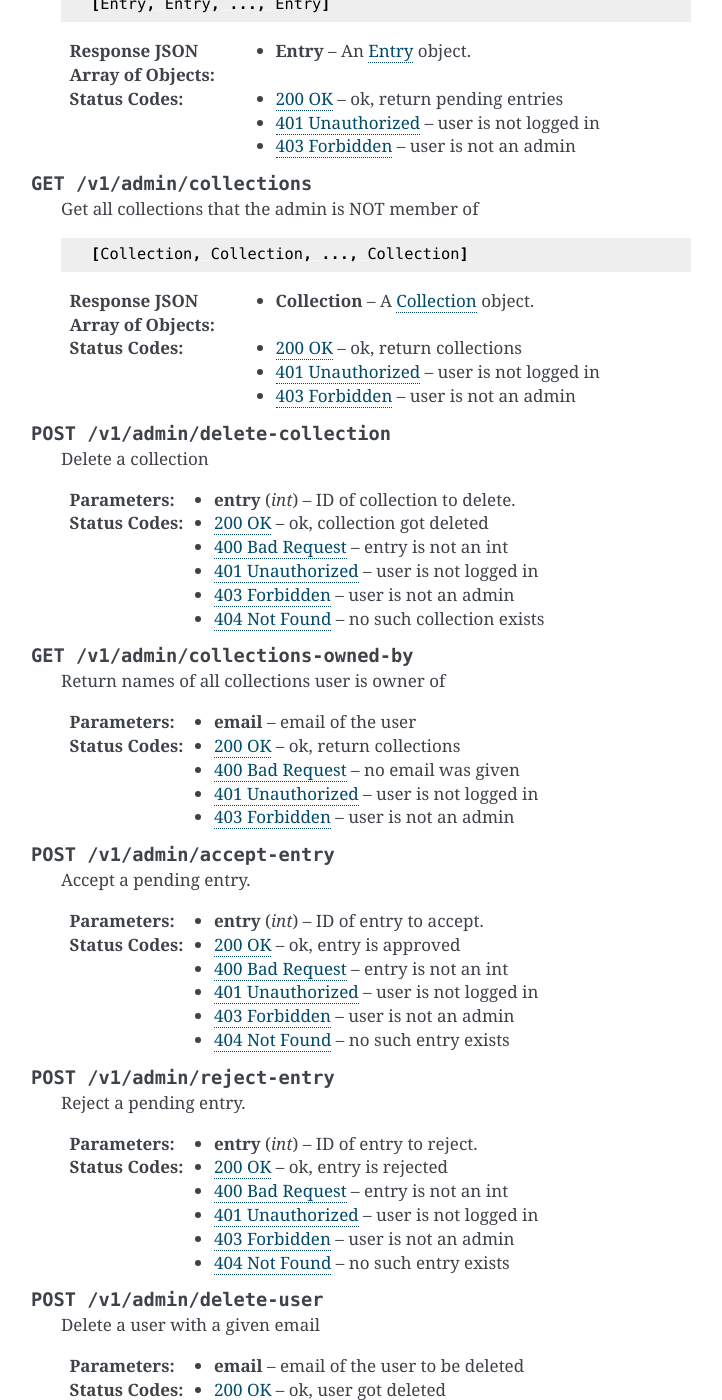
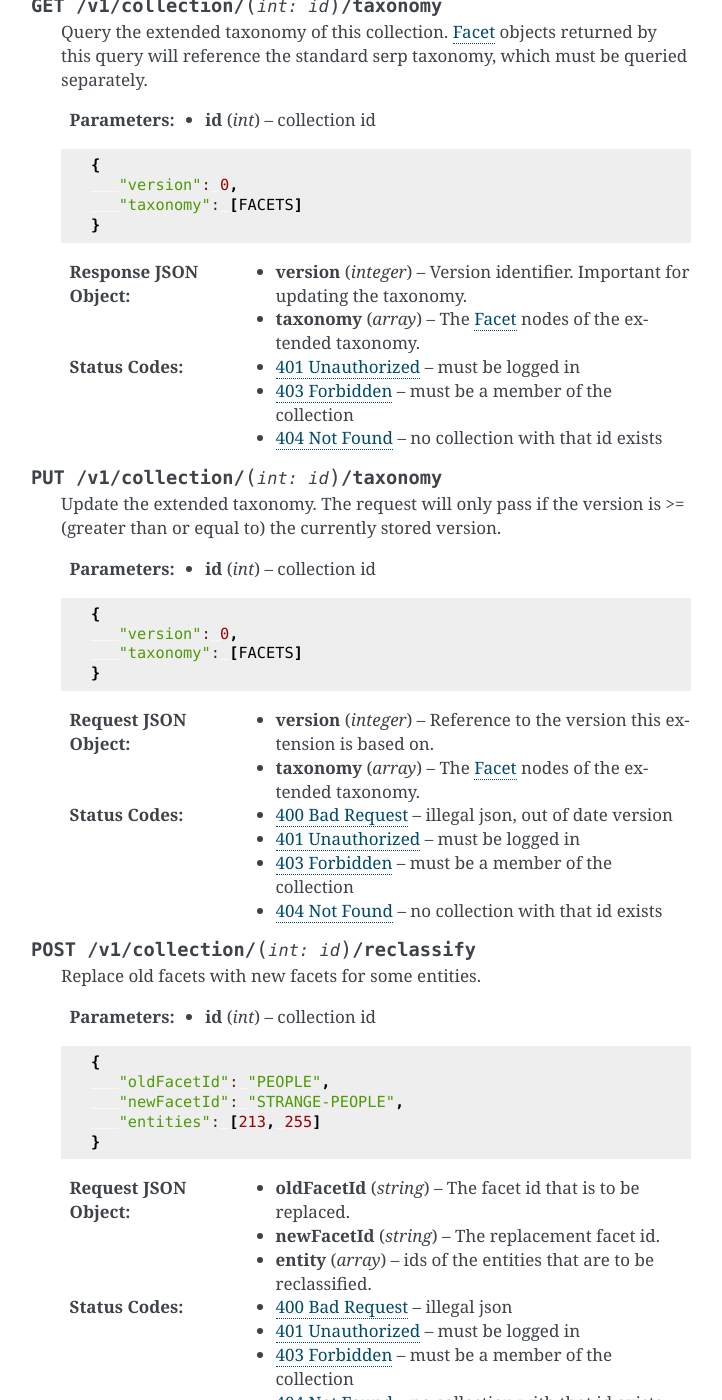
Before and after one commit to sergiorico/backend, a Sphinx documentation site: the page built from docs/api.rst, in a window 1280 px wide and 1400 px high, scrolled down 11320 px. Shown: the whole window, without its empty margins (389-1111 px from the left). Built offline with Sphinx 7.4.7, drawn with Linux system fonts in a browser that asks for light colours; some of the changed text lies outside the part shown.

Commit message:
Add api docs for new endpoints

```diff
--- a/docs/api.rst
+++ b/docs/api.rst
@@ -40,18 +40,35 @@
 ~~~~~~~~~~~~~~
 .. http:get:: /v1/entry/taxonomy
 
-   Get the combined taxonomy for the whole database.
+   Get a flattened version of the standard SERP taxonomy. The flattened graph assumes an implicit "ROOT" node object as the top parent.
 
    .. sourcecode:: js
 
       {
-          "ADAPTING": ["YES, SIR"],
-          "IMPROVING": ["NO, SIR"]
+          "version": 0,
+          "taxonomy": [FACETS]
       }
 
-   :>json array <key>: each key maps to the entities/samples used to classify itself
+   :>json integer version: A version identifier.
+   :>json array taxonomy: An array of `Facet`_ objects. The flattened taxonomy.
 
    :statuscode 200: ok, return taxonomy
+
+Facet
+-----
+A node in the taxonomy tree is called a facet.
+
+.. sourcecode:: js
+
+   {
+      "id": "PLANNING",
+      "name": "Test planning",
+      "parent": "SCOPE"
+   }
+
+Where ``id`` is a (per-taxonomy) unique identifier of this facet,
+``name`` is a descriptive name and ``parent`` is the ``id`` of
+the parent node (since a taxonomy is a tree).
 
 Edge
 ----
@@ -525,6 +542,123 @@
    :statuscode 403: must be a member of the collection
    :statuscode 404: no collection with that id exists
 
+.. http:get:: /v1/collection/(int:id)/taxonomy
+
+   Query the extended taxonomy of this collection. `Facet`_ objects
+   returned by this query will reference the standard serp taxonomy,
+   which must be queried separately.
+
+   :param id: collection id
+   :type id: int
+
+   .. sourcecode:: js
+
+      {
+         "version": 0,
+         "taxonomy": [FACETS]
+      }
+
+   :>json integer version: Version identifier. Important for updating the taxonomy.
+   :>json array taxonomy: The `Facet`_ nodes of the extended taxonomy.
+
+   :statuscode 401: must be logged in
+   :statuscode 403: must be a member of the collection
+   :statuscode 404: no collection with that id exists
+
+.. http:put:: /v1/collection/(int:id)/taxonomy
+
+   Update the extended taxonomy.  The request will only pass if
+   the version is >= (greater than or equal to) the currently
+   stored version.
+
+   :param id: collection id
+   :type id: int
+
+   .. sourcecode:: js
+
+      {
+         "version": 0,
+         "taxonomy": [FACETS]
+      }
+
+   :<json integer version: Reference to the version this extension is based on.
+   :<json array taxonomy: The `Facet`_ nodes of the extended taxonomy.
+
+   :statuscode 400: illegal json, out of date version
+   :statuscode 401: must be logged in
+   :statuscode 403: must be a member of the collection
+   :statuscode 404: no collection with that id exists
+
+.. http:post:: /v1/collection/(int:id)/reclassify
+
+   Replace old facets with new facets for some entities.
+
+   :param id: collection id
+   :type id: int
+
+   .. sourcecode:: js
+
+      {
+         "oldFacetId": "PEOPLE",
+         "newFacetId": "STRANGE-PEOPLE",
+         "entities": [213, 255]
+      }
+
+   :<json string oldFacetId: The facet id that is to be replaced.
+   :<json string newFacetId: The replacement facet id.
+   :<json array entity: ids of the entities that are to be reclassified.
+
+   :statuscode 400: illegal json
+   :statuscode 401: must be logged in
+   :statuscode 403: must be a member of the collection
+   :statuscode 404: no collection with that id exists
+
+.. http:get:: /v1/collection/(int:id)/entities
+
+   Get all the entities.
+
+   :param id: collection id
+   :type id: int
+
+   .. sourcecode:: js
+
+      [
+         {
+            "id": 222,
+            "text": "Regression testing"
+         }
+      ]
+
+   :>jsonarr id: id of the entity
+   :>jsonarr text: user text of the entity
+
+   :statuscode 401: must be logged in
+   :statuscode 403: must be a member of the collection
+   :statuscode 404: no collection with that id exists
+
+.. http:get:: /v1/collection/(int:id)/classification
+
+   Get all the entities grouped by taxonomy facet.
+
+   :param id: collection id
+   :type id: int
+
+   .. sourcecode:: js
+
+      [
+         {
+            "facetId": "PEOPLE",
+            "text": ["Shifty chimpanzees", "Rectangular red birds"]
+         }
+      ]
+
+   :>jsonarr facetId: id of the `Facet`_
+   :>jsonarr text: text of the entities classified with this facet
+
+   :statuscode 401: must be logged in
+   :statuscode 403: must be a member of the collection
+   :statuscode 404: no collection with that id exists
+
 Admin
 -----
 
```
